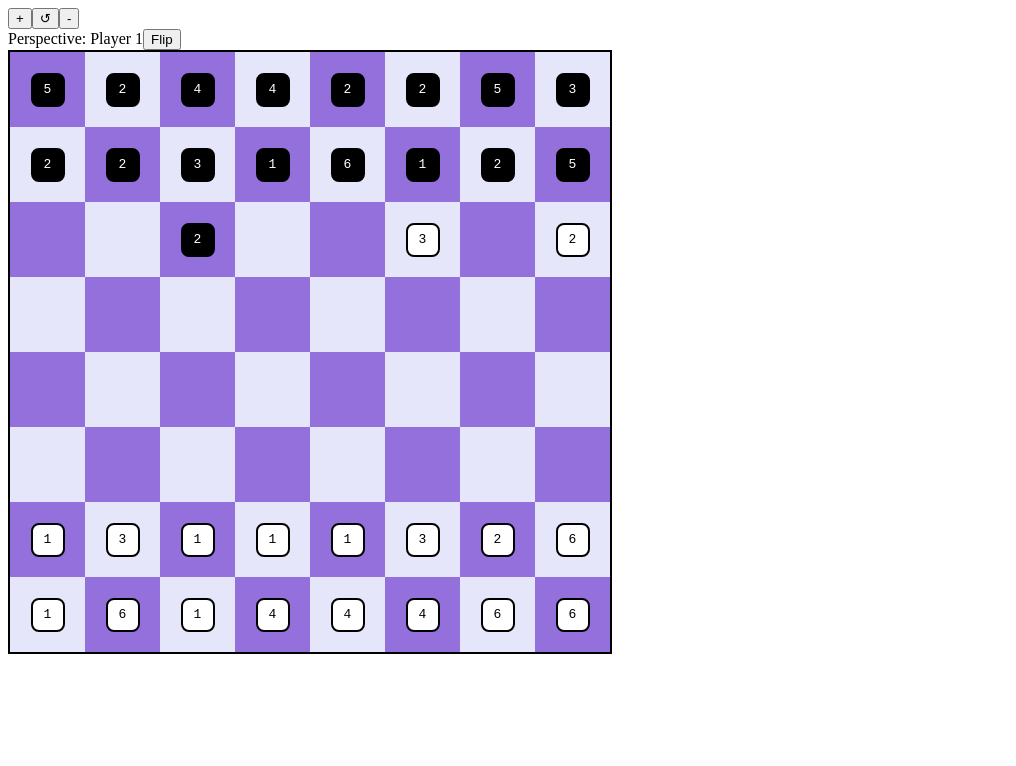
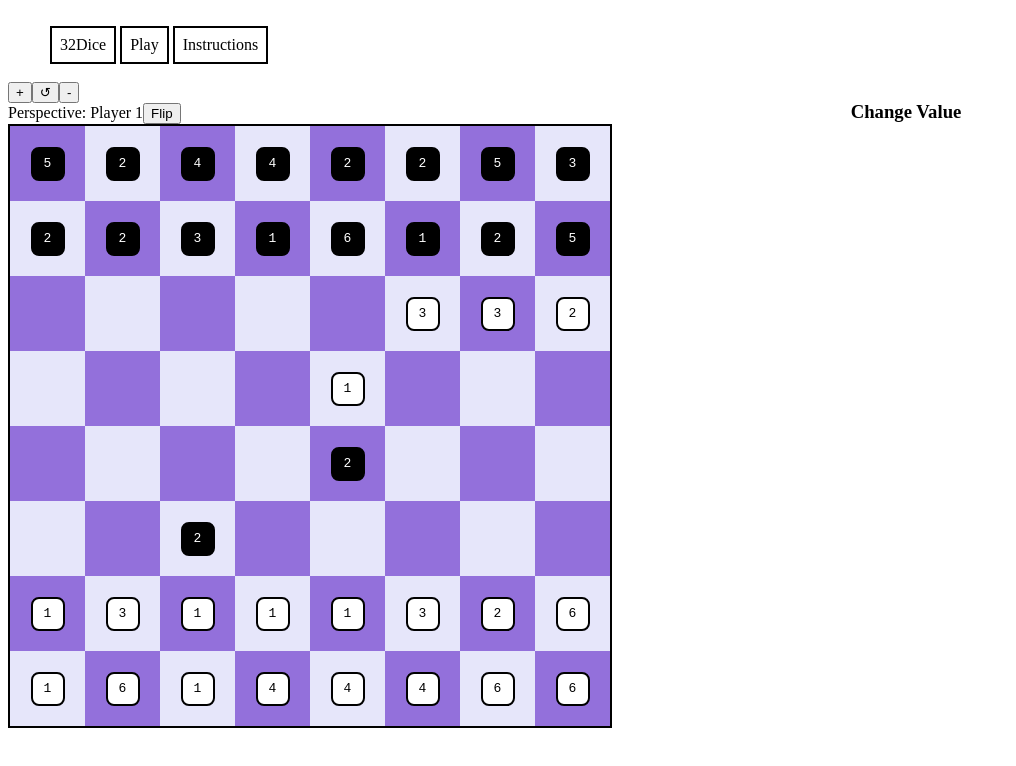
Before and after one commit to ewic/32-dice, a React (Create React App) app: page / in a window 1280 px wide. Shown: the top 766 px of the page, without its empty margins (0-1016 px from the left). Built offline with nearby package versions, Linux system fonts and the light colour scheme.

Commit message:
Styling work

```diff
--- a/src/App.tsx
+++ b/src/App.tsx
@@ -1,5 +1,7 @@
 import Game from "./game/Game";
 import BoardView from "./components/BoardView";
+
+import './styles.css';
 
 const createNewGame = () => {
     const newGame = new Game();
@@ -11,8 +13,17 @@ export default function App() {
     var game = createNewGame();
 
     return (
-        <div>
-            <BoardView game={game} />
+        <div className="main">
+            <div className="header">
+                <ul>
+                    <li>32Dice</li>
+                    <li>Play</li>
+                    <li>Instructions</li>
+                </ul>
+            </div>
+            <div className="game">
+                <BoardView game={game} />
+            </div>
         </div>
 
     );
--- a/src/components/BoardView.tsx
+++ b/src/components/BoardView.tsx
@@ -18,13 +18,10 @@ export default function BoardView({ game }: any) {
     selectPiece(undefined);
   }
 
-  const isLegalMove = (rank: number, file: number): boolean => {
-    const square = [rank, file]
-
+  const isLegalMove = (square: number[]): boolean => {
     let out = false;
     legalMoves.forEach( (testSquare: Array<Number>) => {
       if (square[0] === testSquare[0] && square[1] === testSquare[1]) {
-        console.log("Legal Move:", testSquare)
         out = true;
       }
     })
@@ -32,20 +29,26 @@ export default function BoardView({ game }: any) {
     return out;
   }
 
-  const handleClick = (rank: number, file: number, piece?: Piece) => {
-    console.group("Click:" + [rank, file] + "|" + getNotation(rank, file));
-    console.log(game.isLegalMove());
-    if (selectedPiece && selectedPiece.getPlayer() === activePlayer && !piece && isLegalMove(rank, file)) {
-      moveSelectedPiece(rank, file);
-    } else if (piece && piece.getPlayer() === activePlayer) {
-      selectPiece(piece);
-    }
-    console.groupEnd()
+  const capturePiece = (piece: Piece) => {
+    console.log("Capturing piece:", piece.getPosition())
+    game.capturePiece(piece);
   }
 
-  const moveSelectedPiece = (rank: number, file: number) => {
+  const handleClick = (square: number[], piece?: Piece) => {
+    console.group("Click Event");
+    console.log("Click Target:", square)
+    if (selectedPiece && isLegalMove(square)) {
+      if (piece) capturePiece(piece);
+      moveSelectedPiece(square);
+    } else if (piece) {
+        if (activePlayer === piece.getPlayer()) selectPiece(piece);
+    }
+    console.groupEnd();
+  }
+
+  const moveSelectedPiece = (square: number[]) => {
     if (selectedPiece) {
-      selectedPiece.setPosition(rank, file);
+      selectedPiece.setPosition(square);
       changeTurn();
     }
   }
@@ -59,6 +62,11 @@ export default function BoardView({ game }: any) {
 
   const isPiecePresent = (rank: number, file: number) => {
     return game.isPiecePresent([rank, file]);
+  }
+
+  const changeValue = (value: number) => {
+    selectedPiece?.setValue(value);
+    changeTurn();
   }
 
   // UI Elements
@@ -91,21 +99,27 @@ export default function BoardView({ game }: any) {
       fill = 'linen';
     }
 
-    if ( isLegalMove(rank, file) ) {
+    if ( isLegalMove([rank, file]) ) {
       fill = 'darkGray'
     }
 
     return (
       <div
         key={rank+file}
-        onClick={() => handleClick(rank, file, piece)}
+        onClick={() => handleClick([rank, file], piece)}
         className={styles.square}
         style={{
           backgroundColor: fill,
           color: stroke,
         }}
       >
-        {piece &&
+        {piece && renderPiece(piece)}
+      </div>
+    )
+  }
+
+  const renderPiece = (piece: Piece) => {
+    return (
       <div
             className={styles.piece}
             style={{
@@ -117,8 +131,6 @@ export default function BoardView({ game }: any) {
             }}
           >
             {piece.getValue()}
-          </div>
-        }
           </div>
     )
   }
@@ -148,9 +160,19 @@ export default function BoardView({ game }: any) {
     return rows;
   }
 
+  const getValueChoices = () => {
+    let choices: number[] = [];
+    if (selectedPiece) {
+      choices = selectedPiece.getPossibleValuesToChangeTo();
+    }
+
+    return choices
+  }
+
   return(
-    <div className="main">
-      <div className="userinterface">
+    <div className={styles.main}>
+      <div className={styles.game}>
+        <div className={styles.viewControls}>
           <button onClick={() => increaseSize()}>+</button>
           <button onClick={() => resetSize()}>&#8634;</button>
           <button onClick={() => decreaseSize()}>-</button>
@@ -158,12 +180,22 @@ export default function BoardView({ game }: any) {
           <span>Perspective: Player {String(playerPerspective)}</span>
           <button onClick={() => flipBoard()}>Flip</button>
         </div>
-      <div className={styles.board}
+        <div className= {styles.board}
           style={{
             width: size + 'px',
             height: size + 'px'
           }}>
           {renderBoard()}
+        </div>
+      </div>
+      <div className={styles.ui}>
+        <h3>Change Value</h3>
+        <ul>
+          {getValueChoices().map( (choice:number ) => {
+            let piece = new Piece(activePlayer === 2, choice, [0,0])
+            return <li key={choice}><a onClick={() => changeValue(choice)}>{renderPiece(piece)}</a></li>
+          })}
+        </ul>
       </div>
     </div>
   )
--- a/src/components/styles.module.css
+++ b/src/components/styles.module.css
@@ -1,8 +1,21 @@
+.main {
+  display: flex;
+}
+
+.game {
+  flex: 2;
+}
+
+.ui {
+  flex: 1;
+}
+
 .board {
+    flex: 4;
     display: flex;
     flex-wrap: wrap;
     border: 2px solid black;
-  }
+}
 
 .square {
   display: flex;
@@ -28,3 +41,19 @@
   height: 12.5%;
   width: 12.5%;
 }
+
+.ui ul > li {
+  display: inline-block;
+  margin: 2px;
+  padding: 8px;
+  border: 2px solid black;
+
+}
+
+.ui ul > li:hover {
+  background-color: #888
+}
+
+.valueChange li a:hover {
+  background-color: lightgrey;
+}
--- a/src/game/Game.ts
+++ b/src/game/Game.ts
@@ -1,13 +1,17 @@
-import { validateHeaderValue } from "http";
-import { forEachChild, OutputFileType } from "typescript";
 import { Board } from "./Board";
 import Piece from "./Piece";
 
-let observer: any = null;
+interface GameState {
+    pieces: Array<Piece>,
+    activePlayer: number // Either 1 or 2
+}
 
 export default class Game {
     gameBoard: Board = new Board();
-    gameState: Array<Piece> = [];
+    gameState: GameState = {
+        pieces: [],
+        activePlayer: 1
+    };
     selectedPiece?: Piece;
 
     constructor() {
@@ -39,9 +43,12 @@ export default class Game {
 
         pieces.push(new Piece(false, 2, [5,7]))
         pieces.push(new Piece(false, 3, [5,5]))
-        pieces.push(new Piece(true, 2, [5,2]))
+        pieces.push(new Piece(false, 1, [4,4]))
+        pieces.push(new Piece(false, 3, [5,6]))
+        pieces.push(new Piece(true, 2, [3,4]))
+        pieces.push(new Piece(true, 2, [2,2]))
 
-        this.gameState = pieces;
+        this.gameState.pieces = pieces;
         this.gameBoard = new Board(pieces);
 
         return this;
@@ -51,18 +58,27 @@ export default class Game {
         return true;
     }
 
-    capturePiece() {
-
+    capturePiece(capturedPiece: Piece) {
+        let pieces = this.gameState.pieces;
+        // Remove the piece from the set of pieces
+        pieces.forEach((piece: Piece, index: number) => {
+            if (piece === capturedPiece) {
+                pieces.splice(index, 1);
+            }
+        });
     }
 
-    isPiecePresent(square: number[]) {
-        let out = undefined
-        this.gameState.forEach((piece: Piece) => {
+    isPiecePresent(square: number[]): Piece | undefined {
+        const pieces = this.gameState.pieces;
+        let out = undefined;
+
+        pieces.forEach((piece: Piece) => {
           if (piece.getRank() === square[0]
             && piece.getFile() === square[1]) {
               out = piece;
           }
         });
+
         return out;
     }
 
@@ -70,21 +86,37 @@ export default class Game {
         return this.gameState;
     }
 
-    setSelectedPiece(piece: Piece) {
-        this.selectedPiece = piece;
+    getActivePlayer(): number {
+        return this.gameState.activePlayer;
     }
 
-    movePiece(rank: number, file: number) {
-        this.selectedPiece?.setPosition(rank, file);
+    toggleActivePlayer() {
+        if (this.gameState.activePlayer === 1) this.gameState.activePlayer = 2;
+        else this.gameState.activePlayer = 1;
+    }
+
+    setActivePlayer(player: number): number | void {
+        if (player === 1 || player === 2) {
+            this.gameState.activePlayer = player;
+            return player;
+        } else return;
+    }
+
+    setSelectedPiece(piece: Piece): Piece {
+        this.selectedPiece = piece;
+        return piece;
+    }
+
+    movePiece(square: number[]) {
+        this.selectedPiece?.setPosition(square);
     }
 
     getLegalMoves(): number[][] {
         if (this.selectedPiece === undefined) return [];
 
-        const piece = this.selectedPiece;
-        const rank = piece.getRank();
-        const file = piece.getFile();
-        const value = piece.getValue();
+        const rank = this.selectedPiece.getRank();
+        const file = this.selectedPiece.getFile();
+        const value = this.selectedPiece.getValue();
         let out: number[][] = [];
 
         // Determine all legal moves
@@ -95,8 +127,8 @@ export default class Game {
         out.push([rank, file + value]); // East
         out.push([rank, file - value]); // West
         out.push([rank + value, file + value]); // NE
-        out.push([rank + value, file - value]); // SE
-        out.push([rank - value, file + value]); // NW
+        out.push([rank - value, file + value]); // SE
+        out.push([rank + value, file - value]); // NW
         out.push([rank - value, file - value]); // SW
 
         // Detect for blocks
@@ -111,23 +143,32 @@ export default class Game {
 
         // Generate the squares to test.
         for (let i = 1; i<=value; i++) {
-            north.push([rank+i, file])
-            south.push([rank-i, file])
-            east.push([rank, file+i])
-            west.push([rank, file-i])
-            northeast.push([rank+i, file+i])
-            southeast.push([rank-i, file+i])
-            northwest.push([rank+i, file-i])
-            southwest.push([rank-i, file-i])
+            north.push([rank + i, file])
+            south.push([rank - i, file])
+            east.push([rank, file + i])
+            west.push([rank, file - i])
+            northeast.push([rank + i, file + i])
+            southeast.push([rank - i, file + i])
+            northwest.push([rank + i, file - i])
+            southwest.push([rank - i, file - i])
         }
 
-        let rays = [north, south, east, west, northeast, southeast, northeast, southwest]
+        let rays = [north, south, east, west, northeast, southeast, northwest, southwest]
 
-        rays.forEach((direction, index) => {
-            direction.forEach((square: number[]) => {
-                // A collision occurs if a piece is encountered while scanning the ray.
-                if (this.isPiecePresent(square) && piece.getPlayer() === this.selectedPiece?.getPlayer()) {
-                    out[index] = [];
+        rays.forEach((ray, rayIndex) => {
+            console.log(ray.length);
+            ray.forEach((square: number[], index) => {
+                let squarePiece = this.isPiecePresent(square);
+
+                if (squarePiece) {
+
+                }
+
+                // Are we testing the last entry in the ray?
+                if (ray.length === index+1) {
+                    console.log("testing last entry, rayIndex:", rayIndex);
+                } else {
+                    out[rayIndex] = [];
                 }
             })
         })
@@ -136,20 +177,3 @@ export default class Game {
     }
 
 }
-
-function emitChange() {
-    observer();
-}
-
-export function observe(o: any) {
-    if (observer) {
-        throw new Error ('Multiple observers are not implemented');
-    }
-
-    observer = o;
-    emitChange();
-}
-
-export function getSelectedPiece() {
-    // return selectedPiece;
-}
--- a/src/game/Piece.ts
+++ b/src/game/Piece.ts
@@ -1,9 +1,9 @@
 export default class Piece {
     isPlayer2: boolean;
     value: number;
-    position: Array<number>;
+    position: number[];
 
-    constructor(isPlayer2:boolean, value: number, position: Array<number>) {
+    constructor(isPlayer2:boolean, value: number, position: number[]) {
         this.isPlayer2 = isPlayer2;
         this.value = value;
         this.position = position;
@@ -28,6 +28,17 @@ export default class Piece {
         return this.value;
     }
 
+    getPossibleValuesToChangeTo(): number[] {
+        let choices = [];
+        // Remove 2 choices: the current value of the piece and 7 minus the current value.
+        for ( let i = 1; i < 7; i++ ) {
+            if ( i !== this.value && i !== (7 - this.value ) ) {
+                choices.push(i);
+            }
+        }
+        return choices;
+    }
+
     getPlayer(): number {
         if (this.isPlayer2) return 2;
         else return 1
@@ -37,8 +48,8 @@ export default class Piece {
         return this.position;
     }
 
-    setPosition(toX: number, toY: number): number[] {
-        return this.position = [toX, toY];
+    setPosition(square: number[]): number[] {
+        return this.position = [square[0], square[1]];
     }
 
     getRank() {
--- a/src/index.tsx
+++ b/src/index.tsx
@@ -1,6 +1,5 @@
 import { createRoot } from 'react-dom/client';
 import App from './App';
-import { observe } from './game/Game';
 
 import reportWebVitals from './reportWebVitals';
 
@@ -8,10 +7,7 @@ const container = document.getElementById('root');
 
 const root = createRoot(container!);
 
-observe((game: any) =>  {
-  root.render(<App />)
-  }
-)
+root.render(<App />)
 
 // If you want to start measuring performance in your app, pass a function
 // to log results (for example: reportWebVitals(console.log))
--- /dev/null
+++ b/src/styles.css
@@ -0,0 +1,11 @@
+.header {
+    display: flex;
+    width: 100%
+}
+
+.header ul > li {
+    display: inline-block;
+    padding: 8px;
+    margin: 2px;
+    border: 2px solid black;
+}
```
Lines whose indentation alone changed are shown as unchanged.
